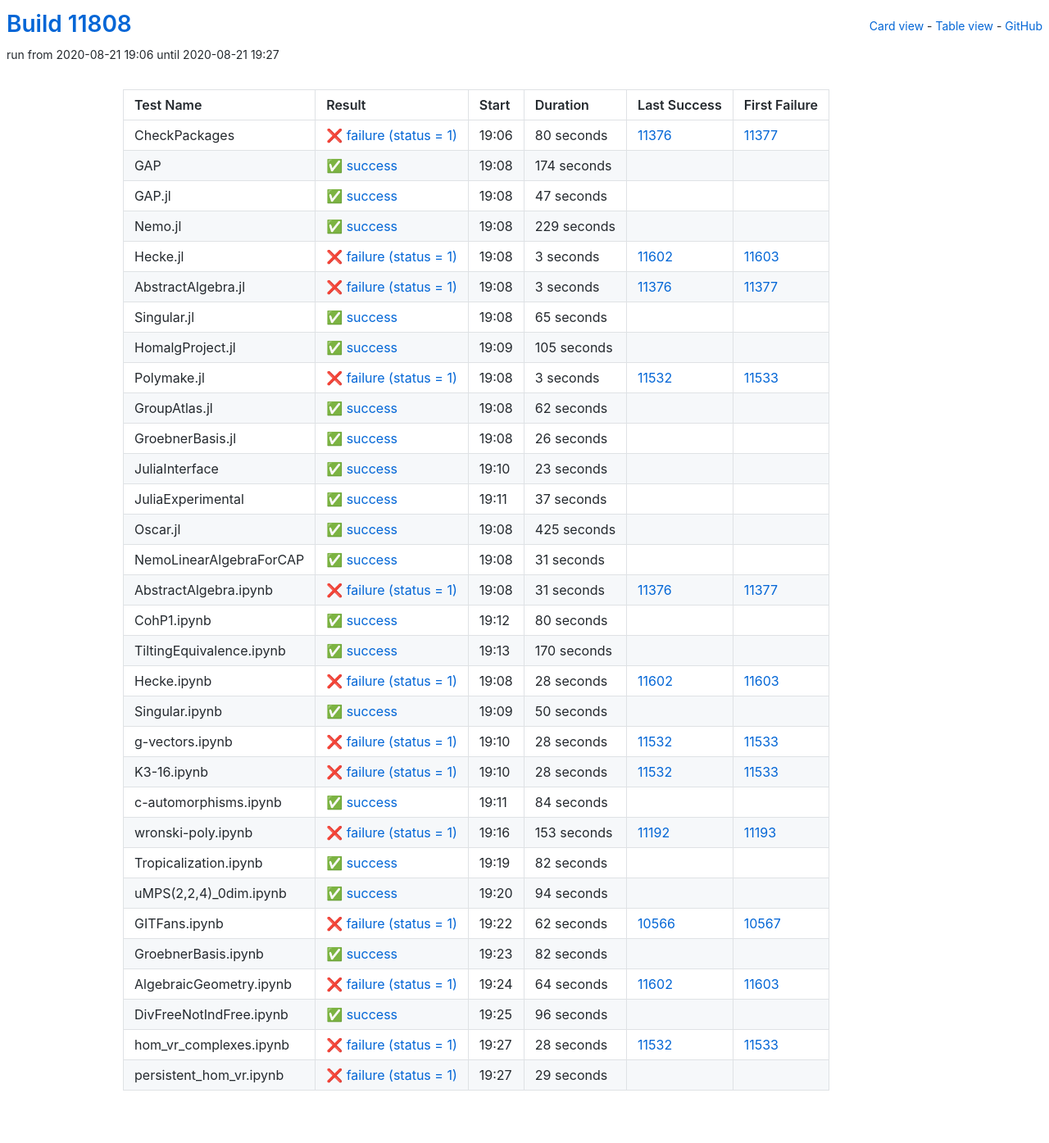
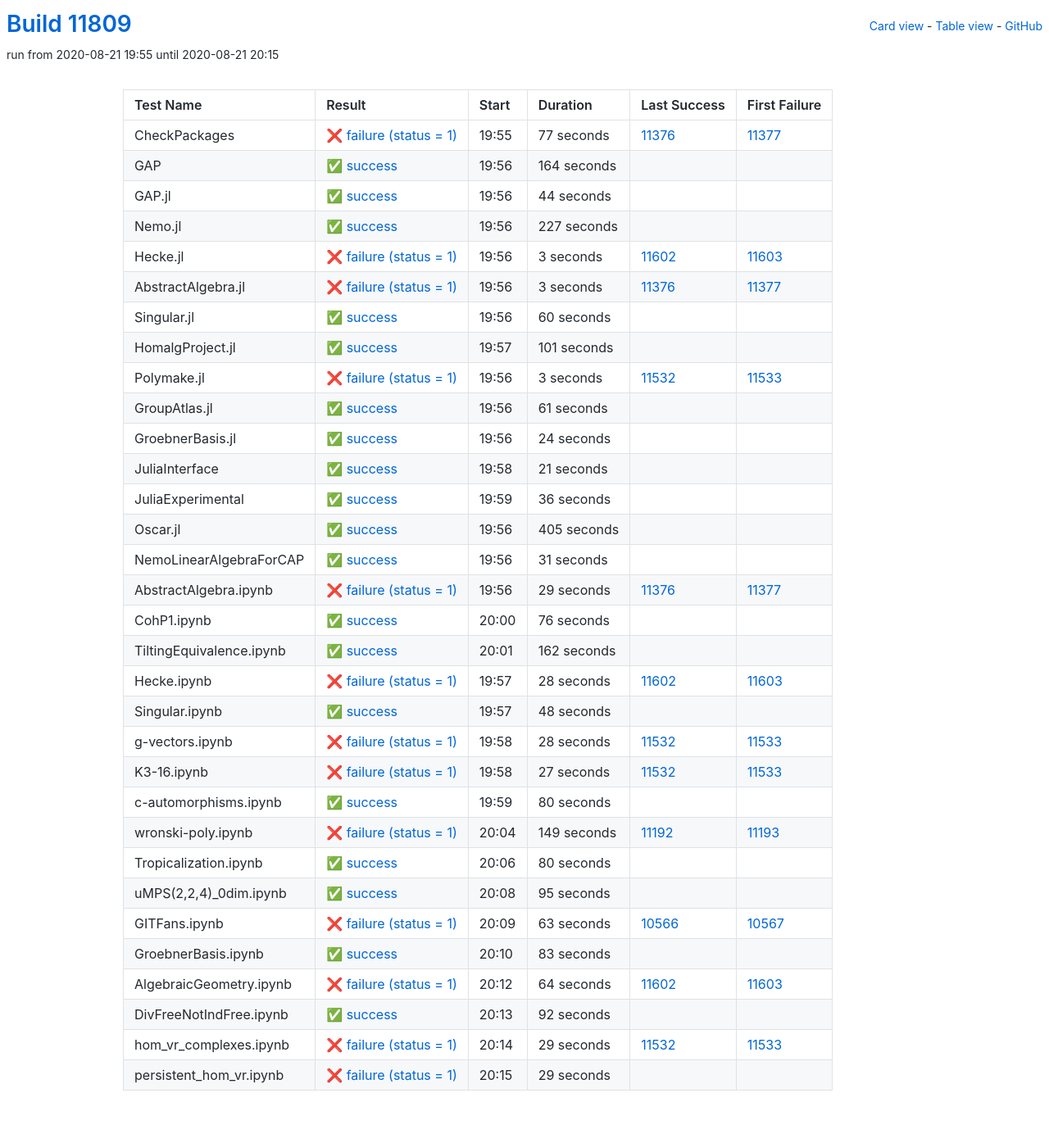
Before and after one commit to oscar-system/oscar-ci-status, a Jekyll site: the page built from table.html, in a window 1280 px wide. Shown: the whole page at 82% size. Built offline with Jekyll 4.4.1, drawn with Linux system fonts in a browser that asks for light colours.

Commit message:
Build #11809

```diff
--- a/_data/ci.yml
+++ b/_data/ci.yml
@@ -1,6 +1,6 @@
 ---
-build: 11808
-build_url: https://oscarci.mathematik.uni-kl.de/job/oscar/11808/
+build: 11809
+build_url: https://oscarci.mathematik.uni-kl.de/job/oscar/11809/
 job: oscar
 organization: oscar-system
 repo: oscar-ci-status
@@ -8,56 +8,56 @@
 tests:
 - name: CheckPackages
   id: checkpackages
-  log: https://oscarci.mathematik.uni-kl.de/job/oscar/11808/artifact/logs/build-11808/CheckPackages.log
-  start: 2020-08-21 19:06
+  log: https://oscarci.mathematik.uni-kl.de/job/oscar/11809/artifact/logs/build-11809/CheckPackages.log
+  start: 2020-08-21 19:55
   success: false
   exitcode: 1
   status: failure
-  duration: 80
+  duration: 77
   last_success: 11376
   last_success_url: https://oscarci.mathematik.uni-kl.de/job/oscar/11376/
   first_failure: 11377
   first_failure_url: https://oscarci.mathematik.uni-kl.de/job/oscar/11377/
 - name: GAP
   id: gap
-  log: https://oscarci.mathematik.uni-kl.de/job/oscar/11808/artifact/logs/build-11808/GAP.log
-  start: 2020-08-21 19:08
+  log: https://oscarci.mathematik.uni-kl.de/job/oscar/11809/artifact/logs/build-11809/GAP.log
+  start: 2020-08-21 19:56
   success: true
   exitcode: 0
   status: success
-  duration: 174
+  duration: 164
   last_success: false
   last_success_url:
   first_failure: false
   first_failure_url:
 - name: GAP.jl
   id: gap-jl
-  log: https://oscarci.mathematik.uni-kl.de/job/oscar/11808/artifact/logs/build-11808/GAP.jl.log
-  start: 2020-08-21 19:08
+  log: https://oscarci.mathematik.uni-kl.de/job/oscar/11809/artifact/logs/build-11809/GAP.jl.log
+  start: 2020-08-21 19:56
   success: true
   exitcode: 0
   status: success
-  duration: 47
+  duration: 44
   last_success: false
   last_success_url:
   first_failure: false
   first_failure_url:
 - name: Nemo.jl
   id: nemo-jl
-  log: https://oscarci.mathematik.uni-kl.de/job/oscar/11808/artifact/logs/build-11808/Nemo.jl.log
-  start: 2020-08-21 19:08
+  log: https://oscarci.mathematik.uni-kl.de/job/oscar/11809/artifact/logs/build-11809/Nemo.jl.log
+  start: 2020-08-21 19:56
   success: true
   exitcode: 0
   status: success
-  duration: 229
+  duration: 227
   last_success: false
   last_success_url:
   first_failure: false
   first_failure_url:
 - name: Hecke.jl
   id: hecke-jl
-  log: https://oscarci.mathematik.uni-kl.de/job/oscar/11808/artifact/logs/build-11808/Hecke.jl.log
-  start: 2020-08-21 19:08
+  log: https://oscarci.mathematik.uni-kl.de/job/oscar/11809/artifact/logs/build-11809/Hecke.jl.log
+  start: 2020-08-21 19:56
   success: false
   exitcode: 1
   status: failure
@@ -68,8 +68,8 @@
   first_failure_url: https://oscarci.mathematik.uni-kl.de/job/oscar/11603/
 - name: AbstractAlgebra.jl
   id: abstractalgebra-jl
-  log: https://oscarci.mathematik.uni-kl.de/job/oscar/11808/artifact/logs/build-11808/AbstractAlgebra.jl.log
-  start: 2020-08-21 19:08
+  log: https://oscarci.mathematik.uni-kl.de/job/oscar/11809/artifact/logs/build-11809/AbstractAlgebra.jl.log
+  start: 2020-08-21 19:56
   success: false
   exitcode: 1
   status: failure
@@ -80,32 +80,32 @@
   first_failure_url: https://oscarci.mathematik.uni-kl.de/job/oscar/11377/
 - name: Singular.jl
   id: singular-jl
-  log: https://oscarci.mathematik.uni-kl.de/job/oscar/11808/artifact/logs/build-11808/Singular.jl.log
-  start: 2020-08-21 19:08
+  log: https://oscarci.mathematik.uni-kl.de/job/oscar/11809/artifact/logs/build-11809/Singular.jl.log
+  start: 2020-08-21 19:56
   success: true
   exitcode: 0
   status: success
-  duration: 65
+  duration: 60
   last_success: false
   last_success_url:
   first_failure: false
   first_failure_url:
 - name: HomalgProject.jl
   id: homalgproject-jl
-  log: https://oscarci.mathematik.uni-kl.de/job/oscar/11808/artifact/logs/build-11808/HomalgProject.jl.log
-  start: 2020-08-21 19:09
+  log: https://oscarci.mathematik.uni-kl.de/job/oscar/11809/artifact/logs/build-11809/HomalgProject.jl.log
+  start: 2020-08-21 19:57
   success: true
   exitcode: 0
   status: success
-  duration: 105
+  duration: 101
   last_success: false
   last_success_url:
   first_failure: false
   first_failure_url:
 - name: Polymake.jl
   id: polymake-jl
-  log: https://oscarci.mathematik.uni-kl.de/job/oscar/11808/artifact/logs/build-11808/Polymake.jl.log
-  start: 2020-08-21 19:08
+  log: https://oscarci.mathematik.uni-kl.de/job/oscar/11809/artifact/logs/build-11809/Polymake.jl.log
+  start: 2020-08-21 19:56
   success: false
   exitcode: 1
   status: failure
@@ -116,68 +116,68 @@
   first_failure_url: https://oscarci.mathematik.uni-kl.de/job/oscar/11533/
 - name: GroupAtlas.jl
   id: groupatlas-jl
-  log: https://oscarci.mathematik.uni-kl.de/job/oscar/11808/artifact/logs/build-11808/GroupAtlas.jl.log
-  start: 2020-08-21 19:08
+  log: https://oscarci.mathematik.uni-kl.de/job/oscar/11809/artifact/logs/build-11809/GroupAtlas.jl.log
+  start: 2020-08-21 19:56
   success: true
   exitcode: 0
   status: success
-  duration: 62
+  duration: 61
   last_success: false
   last_success_url:
   first_failure: false
   first_failure_url:
 - name: GroebnerBasis.jl
   id: groebnerbasis-jl
-  log: https://oscarci.mathematik.uni-kl.de/job/oscar/11808/artifact/logs/build-11808/GroebnerBasis.jl.log
-  start: 2020-08-21 19:08
+  log: https://oscarci.mathematik.uni-kl.de/job/oscar/11809/artifact/logs/build-11809/GroebnerBasis.jl.log
+  start: 2020-08-21 19:56
   success: true
   exitcode: 0
   status: success
-  duration: 26
+  duration: 24
   last_success: false
   last_success_url:
   first_failure: false
   first_failure_url:
 - name: JuliaInterface
   id: juliainterface
-  log: https://oscarci.mathematik.uni-kl.de/job/oscar/11808/artifact/logs/build-11808/JuliaInterface.log
-  start: 2020-08-21 19:10
+  log: https://oscarci.mathematik.uni-kl.de/job/oscar/11809/artifact/logs/build-11809/JuliaInterface.log
+  start: 2020-08-21 19:58
   success: true
   exitcode: 0
   status: success
-  duration: 23
+  duration: 21
   last_success: false
   last_success_url:
   first_failure: false
   first_failure_url:
 - name: JuliaExperimental
   id: juliaexperimental
-  log: https://oscarci.mathematik.uni-kl.de/job/oscar/11808/artifact/logs/build-11808/JuliaExperimental.log
-  start: 2020-08-21 19:11
+  log: https://oscarci.mathematik.uni-kl.de/job/oscar/11809/artifact/logs/build-11809/JuliaExperimental.log
+  start: 2020-08-21 19:59
   success: true
   exitcode: 0
   status: success
-  duration: 37
+  duration: 36
   last_success: false
   last_success_url:
   first_failure: false
   first_failure_url:
 - name: Oscar.jl
   id: oscar-jl
-  log: https://oscarci.mathematik.uni-kl.de/job/oscar/11808/artifact/logs/build-11808/Oscar.jl.log
-  start: 2020-08-21 19:08
+  log: https://oscarci.mathematik.uni-kl.de/job/oscar/11809/artifact/logs/build-11809/Oscar.jl.log
+  start: 2020-08-21 19:56
   success: true
   exitcode: 0
   status: success
-  duration: 425
+  duration: 405
   last_success: false
   last_success_url:
   first_failure: false
   first_failure_url:
 - name: NemoLinearAlgebraForCAP
   id: nemolinearalgebraforcap
-  log: https://oscarci.mathematik.uni-kl.de/job/oscar/11808/artifact/logs/build-11808/NemoLinearAlgebraForCAP.log
-  start: 2020-08-21 19:08
+  log: https://oscarci.mathematik.uni-kl.de/job/oscar/11809/artifact/logs/build-11809/NemoLinearAlgebraForCAP.log
+  start: 2020-08-21 19:56
   success: true
   exitcode: 0
   status: success
@@ -188,44 +188,44 @@
   first_failure_url:
 - name: AbstractAlgebra.ipynb
   id: abstractalgebra-ipynb
-  log: https://oscarci.mathematik.uni-kl.de/job/oscar/11808/artifact/logs/build-11808/AbstractAlgebra.ipynb.log
-  start: 2020-08-21 19:08
+  log: https://oscarci.mathematik.uni-kl.de/job/oscar/11809/artifact/logs/build-11809/AbstractAlgebra.ipynb.log
+  start: 2020-08-21 19:56
   success: false
   exitcode: 1
   status: failure
-  duration: 31
+  duration: 29
   last_success: 11376
   last_success_url: https://oscarci.mathematik.uni-kl.de/job/oscar/11376/
   first_failure: 11377
   first_failure_url: https://oscarci.mathematik.uni-kl.de/job/oscar/11377/
 - name: CohP1.ipynb
   id: cohp1-ipynb
-  log: https://oscarci.mathematik.uni-kl.de/job/oscar/11808/artifact/logs/build-11808/CohP1.ipynb.log
-  start: 2020-08-21 19:12
+  log: https://oscarci.mathematik.uni-kl.de/job/oscar/11809/artifact/logs/build-11809/CohP1.ipynb.log
+  start: 2020-08-21 20:00
   success: true
   exitcode: 0
   status: success
-  duration: 80
+  duration: 76
   last_success: false
   last_success_url:
   first_failure: false
   first_failure_url:
 - name: TiltingEquivalence.ipynb
   id: tiltingequivalence-ipynb
-  log: https://oscarci.mathematik.uni-kl.de/job/oscar/11808/artifact/logs/build-11808/TiltingEquivalence.ipynb.log
-  start: 2020-08-21 19:13
+  log: https://oscarci.mathematik.uni-kl.de/job/oscar/11809/artifact/logs/build-11809/TiltingEquivalence.ipynb.log
+  start: 2020-08-21 20:01
   success: true
   exitcode: 0
   status: success
-  duration: 170
+  duration: 162
   last_success: false
   last_success_url:
   first_failure: false
   first_failure_url:
 - name: Hecke.ipynb
   id: hecke-ipynb
-  log: https://oscarci.mathematik.uni-kl.de/job/oscar/11808/artifact/logs/build-11808/Hecke.ipynb.log
-  start: 2020-08-21 19:08
+  log: https://oscarci.mathematik.uni-kl.de/job/oscar/11809/artifact/logs/build-11809/Hecke.ipynb.log
+  start: 2020-08-21 19:57
   success: false
   exitcode: 1
   status: failure
@@ -236,20 +236,20 @@
   first_failure_url: https://oscarci.mathematik.uni-kl.de/job/oscar/11603/
 - name: Singular.ipynb
   id: singular-ipynb
-  log: https://oscarci.mathematik.uni-kl.de/job/oscar/11808/artifact/logs/build-11808/Singular.ipynb.log
-  start: 2020-08-21 19:09
+  log: https://oscarci.mathematik.uni-kl.de/job/oscar/11809/artifact/logs/build-11809/Singular.ipynb.log
+  start: 2020-08-21 19:57
   success: true
   exitcode: 0
   status: success
-  duration: 50
+  duration: 48
   last_success: false
   last_success_url:
   first_failure: false
   first_failure_url:
 - name: g-vectors.ipynb
   id: g-vectors-ipynb
-  log: https://oscarci.mathematik.uni-kl.de/job/oscar/11808/artifact/logs/build-11808/g-vectors.ipynb.log
-  start: 2020-08-21 19:10
+  log: https://oscarci.mathematik.uni-kl.de/job/oscar/11809/artifact/logs/build-11809/g-vectors.ipynb.log
+  start: 2020-08-21 19:58
   success: false
   exitcode: 1
   status: failure
@@ -260,92 +260,92 @@
   first_failure_url: https://oscarci.mathematik.uni-kl.de/job/oscar/11533/
 - name: K3-16.ipynb
   id: k3-16-ipynb
-  log: https://oscarci.mathematik.uni-kl.de/job/oscar/11808/artifact/logs/build-11808/K3-16.ipynb.log
-  start: 2020-08-21 19:10
+  log: https://oscarci.mathematik.uni-kl.de/job/oscar/11809/artifact/logs/build-11809/K3-16.ipynb.log
+  start: 2020-08-21 19:58
   success: false
   exitcode: 1
   status: failure
-  duration: 28
+  duration: 27
   last_success: 11532
   last_success_url: https://oscarci.mathematik.uni-kl.de/job/oscar/11532/
   first_failure: 11533
   first_failure_url: https://oscarci.mathematik.uni-kl.de/job/oscar/11533/
 - name: c-automorphisms.ipynb
   id: c-automorphisms-ipynb
-  log: https://oscarci.mathematik.uni-kl.de/job/oscar/11808/artifact/logs/build-11808/c-automorphisms.ipynb.log
-  start: 2020-08-21 19:11
+  log: https://oscarci.mathematik.uni-kl.de/job/oscar/11809/artifact/logs/build-11809/c-automorphisms.ipynb.log
+  start: 2020-08-21 19:59
   success: true
   exitcode: 0
   status: success
-  duration: 84
+  duration: 80
   last_success: false
   last_success_url:
   first_failure: false
   first_failure_url:
 - name: wronski-poly.ipynb
   id: wronski-poly-ipynb
-  log: https://oscarci.mathematik.uni-kl.de/job/oscar/11808/artifact/logs/build-11808/wronski-poly.ipynb.log
-  start: 2020-08-21 19:16
+  log: https://oscarci.mathematik.uni-kl.de/job/oscar/11809/artifact/logs/build-11809/wronski-poly.ipynb.log
+  start: 2020-08-21 20:04
   success: false
   exitcode: 1
   status: failure
-  duration: 153
+  duration: 149
   last_success: 11192
   last_success_url: https://oscarci.mathematik.uni-kl.de/job/oscar/11192/
   first_failure: 11193
   first_failure_url: https://oscarci.mathematik.uni-kl.de/job/oscar/11193/
 - name: Tropicalization.ipynb
   id: tropicalization-ipynb
-  log: https://oscarci.mathematik.uni-kl.de/job/oscar/11808/artifact/logs/build-11808/Tropicalization.ipynb.log
-  start: 2020-08-21 19:19
+  log: https://oscarci.mathematik.uni-kl.de/job/oscar/11809/artifact/logs/build-11809/Tropicalization.ipynb.log
+  start: 2020-08-21 20:06
   success: true
   exitcode: 0
   status: success
-  duration: 82
+  duration: 80
   last_success: false
   last_success_url:
   first_failure: false
   first_failure_url:
 - name: uMPS(2,2,4)_0dim.ipynb
   id: umps-2-2-4-0dim-ipynb
-  log: https://oscarci.mathematik.uni-kl.de/job/oscar/11808/artifact/logs/build-11808/uMPS-2-2-4-_0dim.ipynb.log
-  start: 2020-08-21 19:20
+  log: https://oscarci.mathematik.uni-kl.de/job/oscar/11809/artifact/logs/build-11809/uMPS-2-2-4-_0dim.ipynb.log
+  start: 2020-08-21 20:08
   success: true
   exitcode: 0
   status: success
-  duration: 94
+  duration: 95
   last_success: false
   last_success_url:
   first_failure: false
   first_failure_url:
 - name: GITFans.ipynb
   id: gitfans-ipynb
-  log: https://oscarci.mathematik.uni-kl.de/job/oscar/11808/artifact/logs/build-11808/GITFans.ipynb.log
-  start: 2020-08-21 19:22
+  log: https://oscarci.mathematik.uni-kl.de/job/oscar/11809/artifact/logs/build-11809/GITFans.ipynb.log
+  start: 2020-08-21 20:09
   success: false
   exitcode: 1
   status: failure
-  duration: 62
+  duration: 63
   last_success: 10566
   last_success_url: https://oscarci.mathematik.uni-kl.de/job/oscar/10566/
   first_failure: 10567
   first_failure_url: https://oscarci.mathematik.uni-kl.de/job/oscar/10567/
 - name: GroebnerBasis.ipynb
   id: groebnerbasis-ipynb
-  log: https://oscarci.mathematik.uni-kl.de/job/oscar/11808/artifact/logs/build-11808/GroebnerBasis.ipynb.log
-  start: 2020-08-21 19:23
+  log: https://oscarci.mathematik.uni-kl.de/job/oscar/11809/artifact/logs/build-11809/GroebnerBasis.ipynb.log
+  start: 2020-08-21 20:10
   success: true
   exitcode: 0
   status: success
-  duration: 82
+  duration: 83
   last_success: false
   last_success_url:
   first_failure: false
   first_failure_url:
 - name: AlgebraicGeometry.ipynb
   id: algebraicgeometry-ipynb
-  log: https://oscarci.mathematik.uni-kl.de/job/oscar/11808/artifact/logs/build-11808/AlgebraicGeometry.ipynb.log
-  start: 2020-08-21 19:24
+  log: https://oscarci.mathematik.uni-kl.de/job/oscar/11809/artifact/logs/build-11809/AlgebraicGeometry.ipynb.log
+  start: 2020-08-21 20:12
   success: false
   exitcode: 1
   status: failure
@@ -356,32 +356,32 @@
   first_failure_url: https://oscarci.mathematik.uni-kl.de/job/oscar/11603/
 - name: DivFreeNotIndFree.ipynb
   id: divfreenotindfree-ipynb
-  log: https://oscarci.mathematik.uni-kl.de/job/oscar/11808/artifact/logs/build-11808/DivFreeNotIndFree.ipynb.log
-  start: 2020-08-21 19:25
+  log: https://oscarci.mathematik.uni-kl.de/job/oscar/11809/artifact/logs/build-11809/DivFreeNotIndFree.ipynb.log
+  start: 2020-08-21 20:13
   success: true
   exitcode: 0
   status: success
-  duration: 96
+  duration: 92
   last_success: false
   last_success_url:
   first_failure: false
   first_failure_url:
 - name: hom_vr_complexes.ipynb
   id: hom-vr-complexes-ipynb
-  log: https://oscarci.mathematik.uni-kl.de/job/oscar/11808/artifact/logs/build-11808/hom_vr_complexes.ipynb.log
-  start: 2020-08-21 19:27
+  log: https://oscarci.mathematik.uni-kl.de/job/oscar/11809/artifact/logs/build-11809/hom_vr_complexes.ipynb.log
+  start: 2020-08-21 20:14
   success: false
   exitcode: 1
   status: failure
-  duration: 28
+  duration: 29
   last_success: 11532
   last_success_url: https://oscarci.mathematik.uni-kl.de/job/oscar/11532/
   first_failure: 11533
   first_failure_url: https://oscarci.mathematik.uni-kl.de/job/oscar/11533/
 - name: persistent_hom_vr.ipynb
   id: persistent-hom-vr-ipynb
-  log: https://oscarci.mathematik.uni-kl.de/job/oscar/11808/artifact/logs/build-11808/persistent_hom_vr.ipynb.log
-  start: 2020-08-21 19:27
+  log: https://oscarci.mathematik.uni-kl.de/job/oscar/11809/artifact/logs/build-11809/persistent_hom_vr.ipynb.log
+  start: 2020-08-21 20:15
   success: false
   exitcode: 1
   status: failure
```
Also changed, not shown: README.md.
